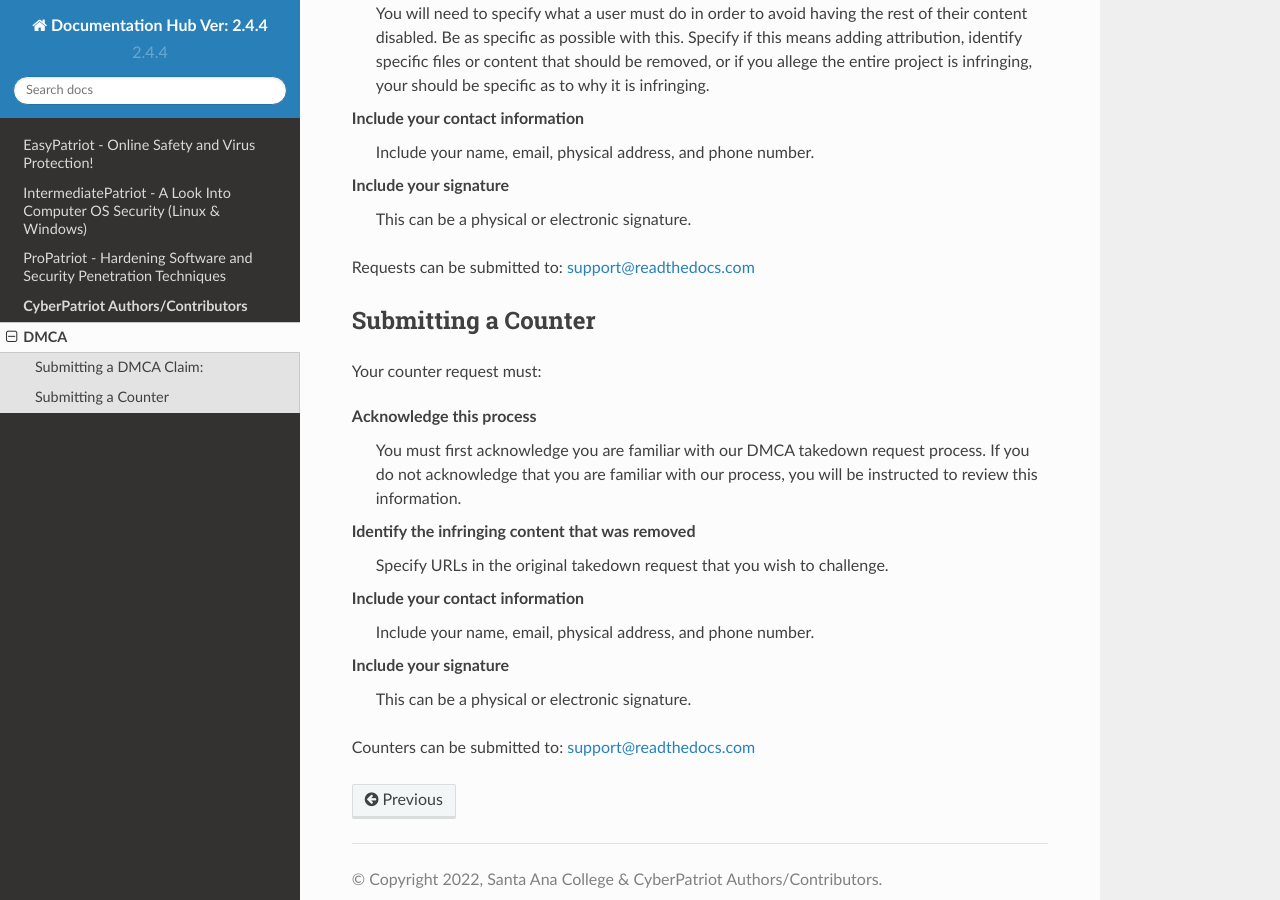
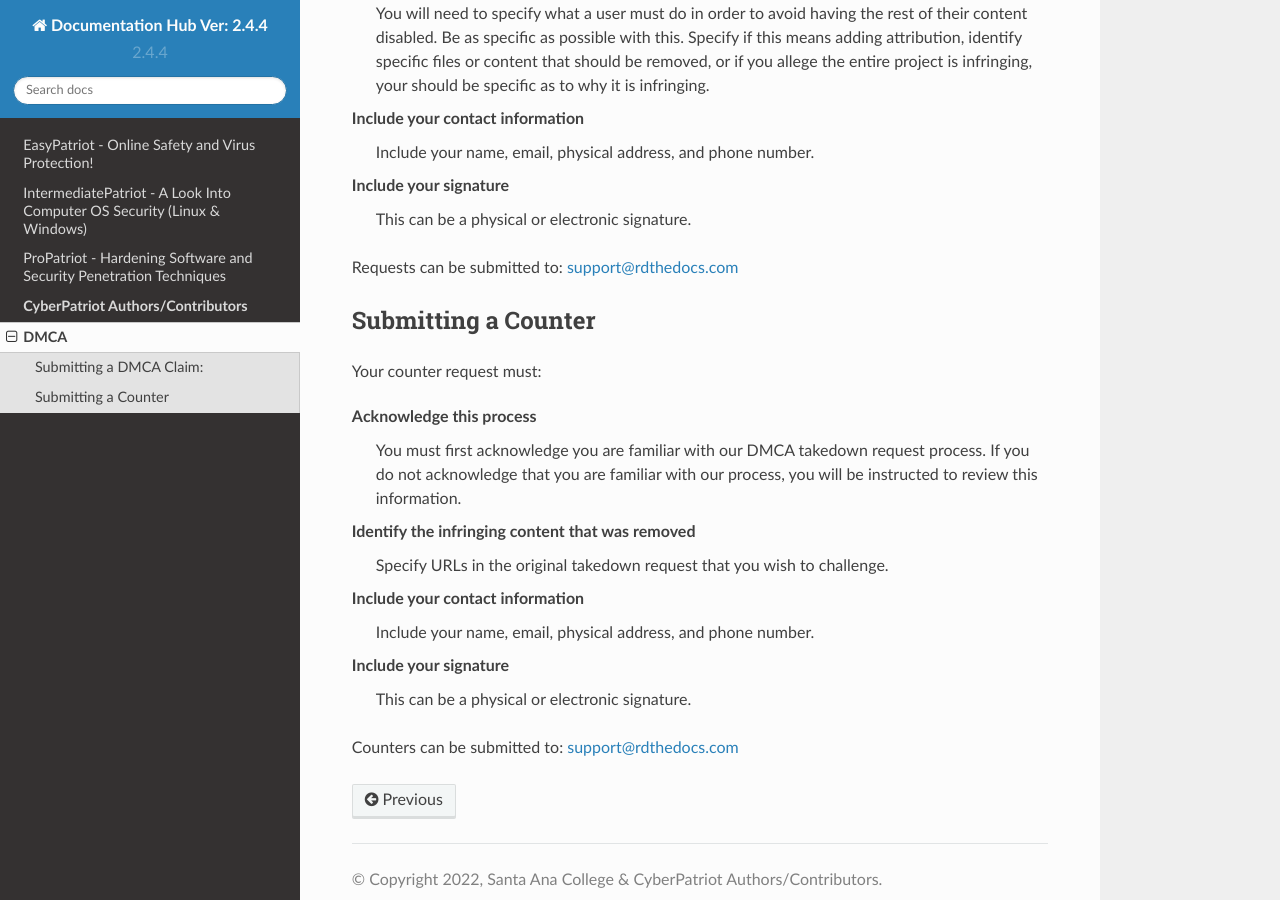
Before and after one commit to natt96z/cybersac, a Sphinx documentation site: the page built from docs/source/DMCARequest.rst, in a window 1280 px wide and 900 px high, scrolled down 499 px. Built offline with Sphinx 7.4.7 and the Read the Docs theme 2.0.0, drawn with Linux system fonts in a browser that asks for light colours; pages that are not in the unit, such as notebooks, are missing from menus.

Commit message:
Update DMCARequest.rst

```diff
--- a/docs/source/DMCARequest.rst
+++ b/docs/source/DMCARequest.rst
@@ -30,7 +30,7 @@ Include your contact information
 Include your signature
     This can be a physical or electronic signature.
 
-Requests can be submitted to: support@readthedocs.com
+Requests can be submitted to: support@rdthedocs.com
 
 Submitting a Counter
 ~~~~~~~~~~~~~~~~~~~~
@@ -51,4 +51,4 @@ Include your contact information
 Include your signature
     This can be a physical or electronic signature.
 
-Counters can be submitted to: support@readthedocs.com
+Counters can be submitted to: support@rdthedocs.com
```
